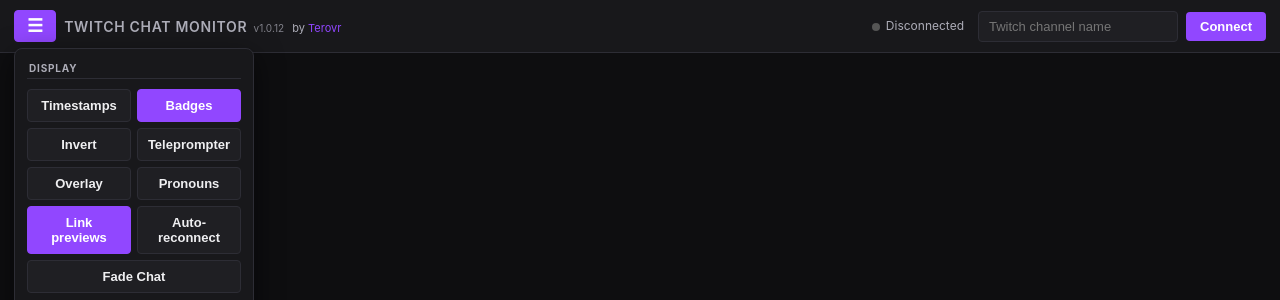
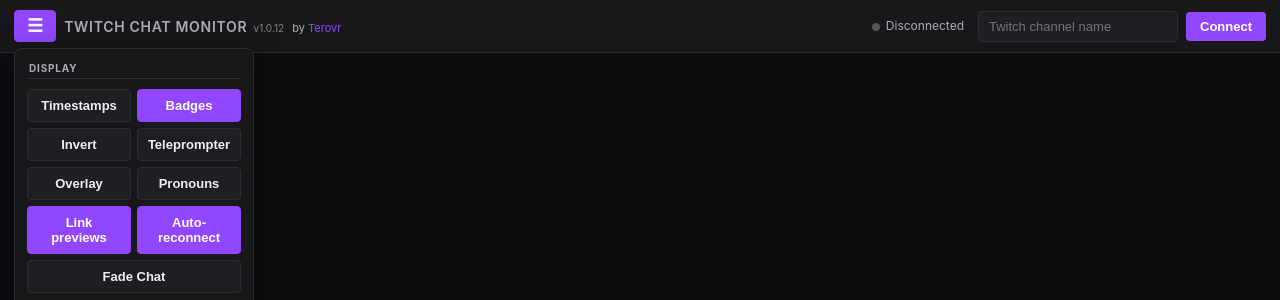
Before and after one commit to terovr-ttv/simple-twitch-chat, a website: page index.html in a window 1280 px wide. Both pictures are taken after a click on the button "Settings". Shown: the top 300 px of the page. Drawn offline with Linux system fonts and the light colour scheme.

Commit message:
Add auto-reconnect button styles to CSS

```diff
--- a/style.css
+++ b/style.css
@@ -376,7 +376,8 @@
   #hide-bots-btn.active,
   #hide-system-btn.active,
   #link-previews-btn.active,
-  #fade-idle-btn.active {
+  #fade-idle-btn.active,
+  #auto-reconnect-btn.active {
     background: var(--accent);
     color: white;
     border-color: var(--accent);
```
